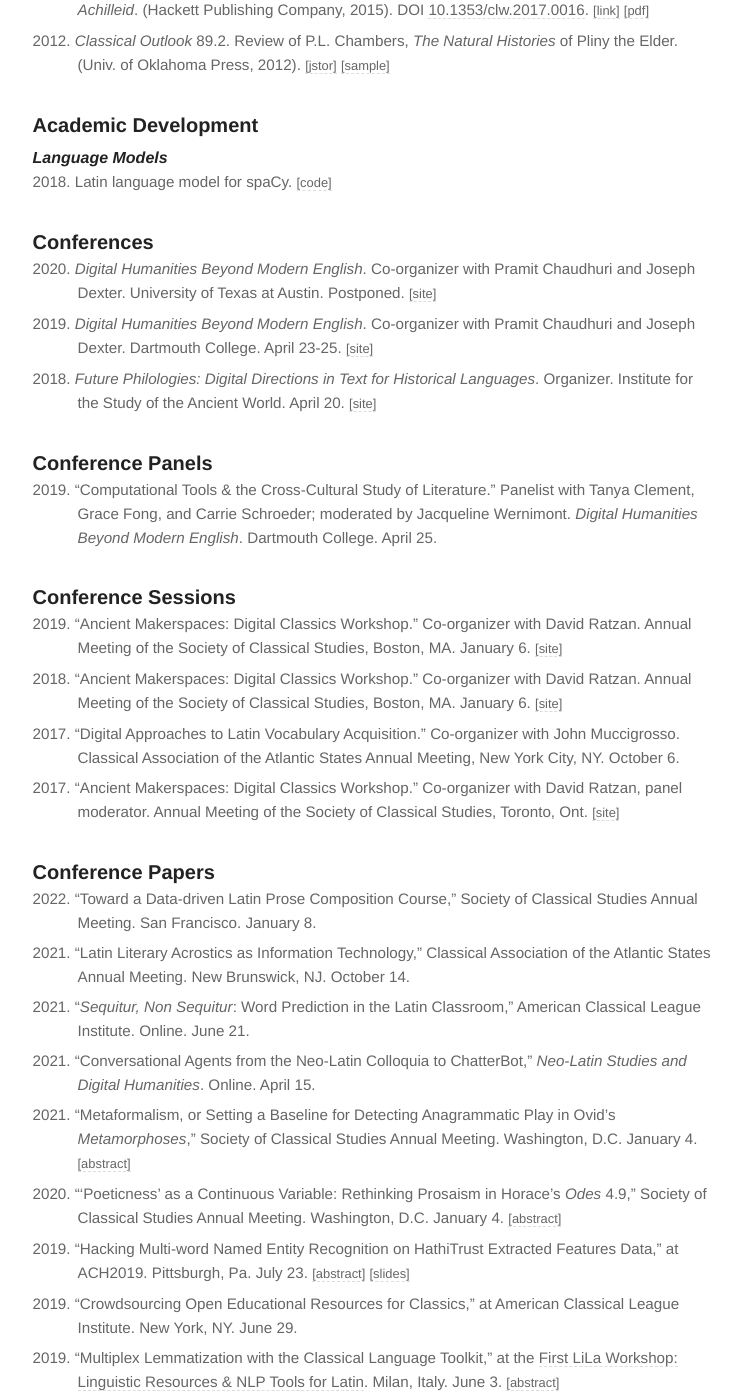
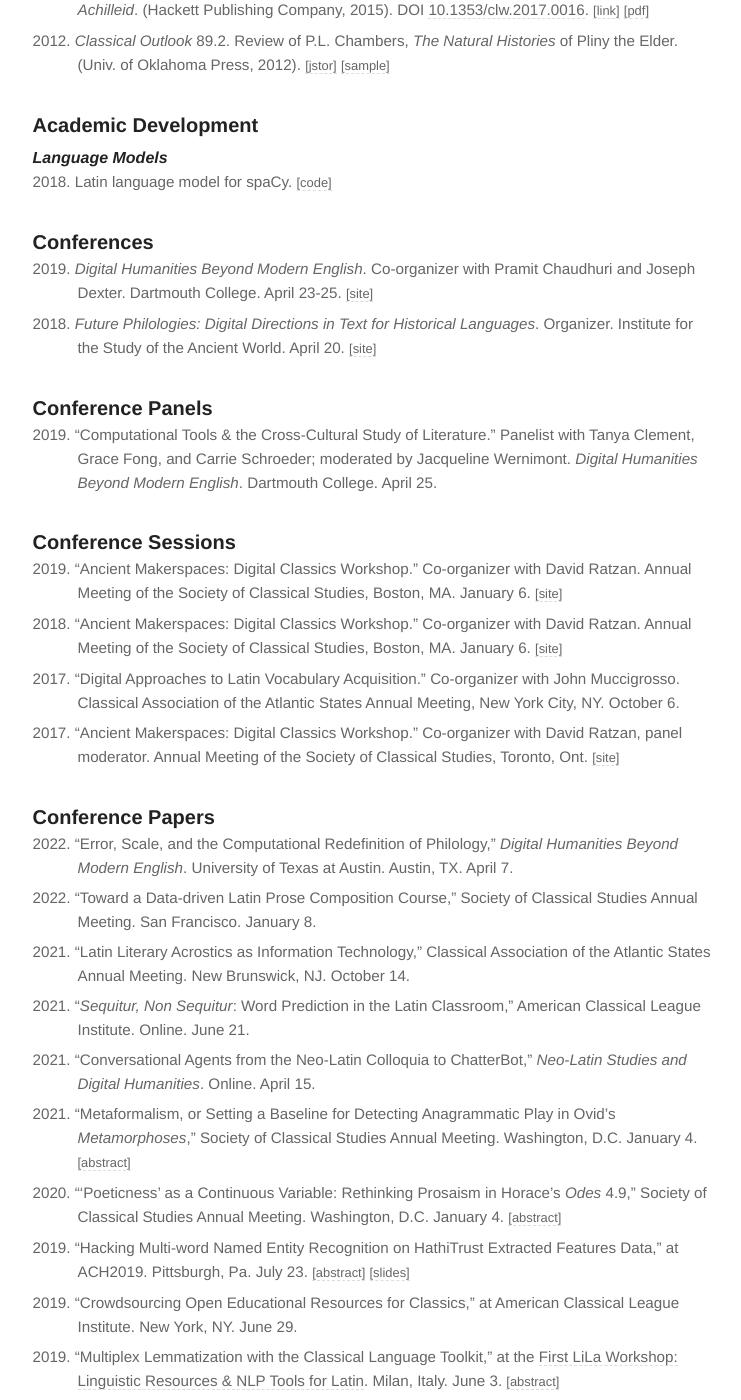
Before and after one commit to diyclassics/diyclassics.github.io, a Jekyll site: the page built from cv.md, in a window 1280 px wide and 1400 px high, scrolled down 2007 px. Shown: the whole window, without its empty margins (265-1006 px from the left). Built offline with Jekyll 4.4.1, drawn with Linux system fonts in a browser that asks for light colours; some of the changed text lies outside the part shown.

Commit message:
Udpate CV

```diff
--- a/cv.md
+++ b/cv.md
@@ -85,7 +85,7 @@
 - 2018\. Latin language model for spaCy. [[code]](https://github.com/diyclassics/latin-spacy-models){:.cv-link}
 
 ### Conferences
-- 2020\. *Digital Humanities Beyond Modern English*. Co-organizer with Pramit Chaudhuri and Joseph Dexter. University of Texas at Austin. Postponed. [[site]](https://qcrit.github.io/dhbme/){:.cv-link}
+
 - 2019\. *Digital Humanities Beyond Modern English*. Co-organizer with Pramit Chaudhuri and Joseph Dexter. Dartmouth College. April 23-25. [[site]](https://qcrit.github.io/dhbme/){:.cv-link}
 - 2018\. *Future Philologies: Digital Directions in Text for Historical Languages*. Organizer. Institute for the Study of the Ancient World. April 20. [[site]](https://diyclassics.github.io/future-philologies/){:.cv-link}
 
@@ -102,6 +102,7 @@
 
 ### Conference Papers
 
+- 2022\. "Error, Scale, and the Computational Redefinition of Philology," *Digital Humanities Beyond Modern English*. University of Texas at Austin. Austin, TX. April 7.
 - 2022\. "Toward a Data-driven Latin Prose Composition Course," Society of Classical Studies Annual Meeting. San Francisco. January 8.
 - 2021\. "Latin Literary Acrostics as Information Technology," Classical Association of the Atlantic States Annual Meeting. New Brunswick, NJ. October 14.
 - 2021\. "*Sequitur, Non Sequitur*: Word Prediction in the Latin Classroom," American Classical League Institute. Online. June 21.
@@ -149,6 +150,7 @@
 
 ### Invited Talks
 
+- 2022\. "Hello κόσμε: Philology at the Command Line," Stanford Humanities Center *The Future of the Past: Classics & Technology* workshop series. April 1.
 - 2021\. "'Pragmatic' Scholarship: What Coding Has Taught Me about Humanities Research," Washington and Lee University. March 25.
 - 2019\. “ELIZA, ELIZAE: The Absurdity and (Absurd) Practicality of Latin Chatbots.” MIT Programs in Digital Humanities Seminar. Massachusetts Institute of Technology. October 24. [[abstract]](../stopwords){:.cv-link}
 - 2019\. "Reassessing Poeticness and Synonymity in Latin Poetry." University of California, Los Angeles. January 10.
```
